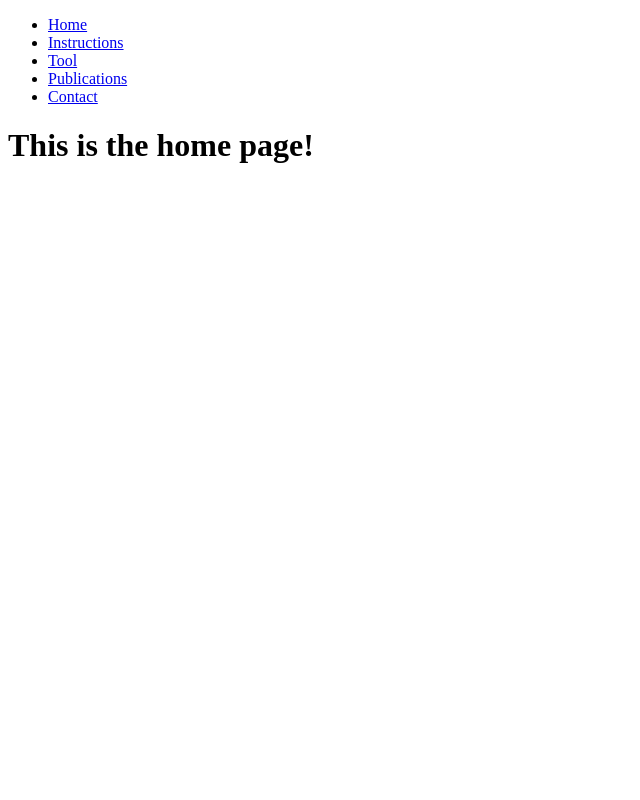
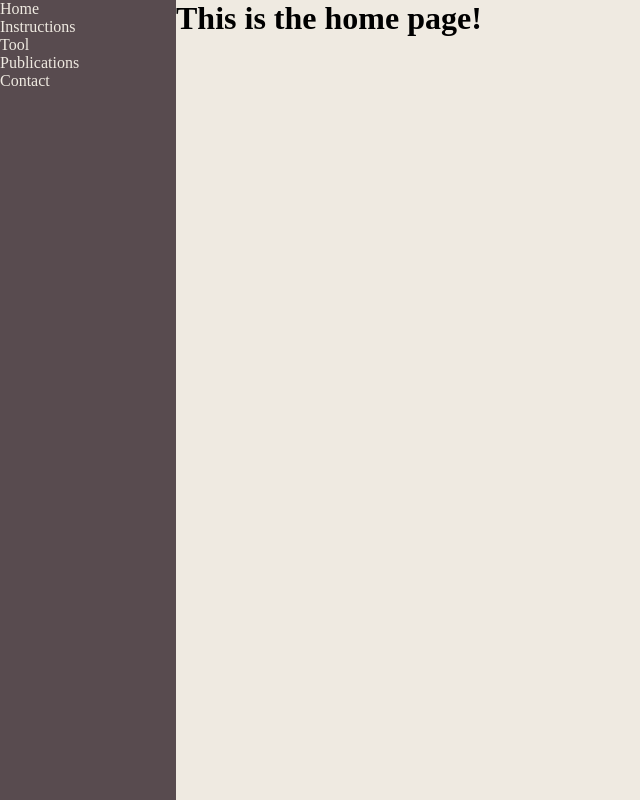
Before and after one commit to pharmbio/plaid-gui, a React (Create React App) app in the folder client/: page / in a window 1280 px wide. Shown: the whole page, without its empty margins (0-640 px from the left). Built offline with nearby package versions, Linux system fonts and the light colour scheme; the HTML template or start-up script is replaced by a standard one.

Commit message:
experimenting with layout using styled components

```diff
--- a/client/package.json
+++ b/client/package.json
@@ -11,6 +11,7 @@
     "react-dom": "^17.0.1",
     "react-router-dom": "^5.2.0",
     "react-scripts": "4.0.1",
+    "styled-components": "^5.2.1",
     "web-vitals": "^0.2.4"
   },
   "scripts": {
--- a/client/src/App.js
+++ b/client/src/App.js
@@ -1,9 +1,56 @@
-import Homepage from "./components/Homepage"
-import Navbar from "./components/Navbar"
+//import Homepage from "./components/Homepage";
+import Navbar from "./components/Navbar";
+import { BrowserRouter as Router, Route, Switch } from "react-router-dom";
+import styled, { createGlobalStyle } from "styled-components";
+
+const GlobalStyle = createGlobalStyle`
+/* Global Styles + CSS Reset can be added here */
+  *,
+  *:after,
+  *:before {
+    box-sizing: border-box;
+    margin: 0;
+    padding: 0;
+}
+html {
+  box-sizing: border-box;
+  background-color: #EFEAE1;
+}
+`;
+
+const GridWrapper = styled.div`
+  display: grid;
+  grid-template-columns: 22vh minmax(75vh, auto);
+`;
+
 const App = () => {
-  return <div className="App">
-  <Navbar/>
-  </div>
+  return (
+    <div className="App">
+      <GridWrapper>
+        <GlobalStyle />
+        <Router>
+          <Navbar />
+          <Switch>
+            <Route path="/instructions">
+              <h1>This is the instructions page!</h1>
+            </Route>
+            <Route path="/tool">
+              <h1>This is the tool page!</h1>
+            </Route>
+            <Route path="/publications">
+              <h1>This is the publications page!</h1>
+            </Route>
+            <Route path="/contacts">
+              <h1>This is the contact page!</h1>
+            </Route>
+            <Route path="/">
+              <h1>This is the home page!</h1>
+            </Route>
+          </Switch>
+        </Router>
+      </GridWrapper>
+    </div>
+  );
 };
 
 export default App;
--- a/client/src/components/Navbar/Navbar.jsx
+++ b/client/src/components/Navbar/Navbar.jsx
@@ -1,47 +1,40 @@
 import React from "react";
-import { BrowserRouter as Router, Route, Switch, Link } from "react-router-dom";
+import { Link } from "react-router-dom";
+import styled from "styled-components";
+
+const SideBar = styled.nav`
+  background-color: #584b4f;
+  height: 100vh;
+`;
+const LinkItem = styled.li`
+  list-style: none;
+`;
+const NavLink = styled(Link)`
+  color: #efeae1;
+  text-decoration: none;
+`;
 
 const Navbar = () => {
   return (
-    <Router>
-      <nav>
-        <ul>
-          <li>
-            <Link to="/">Home</Link>
-          </li>
-          <li>
-            <Link to="/instructions">Instructions</Link>
-          </li>
-          <li>
-            <Link to="/tool">Tool</Link>
-          </li>
-          <li>
-            <Link to="/publications">Publications</Link>
-          </li>
-          <li>
-            <Link to="/contact">Contact</Link>
-          </li>
-        </ul>
-      </nav>
-      <Switch>
-        <Route path="/instructions">
-        # TODO: Here goes the real component etc..
-          <h1>This is the instructions page!</h1>
-        </Route>
-        <Route path="/tool">
-          <h1>This is the tool page!</h1>
-        </Route>
-        <Route path="/publications">
-          <h1>This is the publications page!</h1>
-        </Route>
-        <Route path="/contacts">
-          <h1>This is the contact page!</h1>
-        </Route>
-        <Route path="/">
-          <h1>This is the home page!</h1>
-        </Route>
-      </Switch>
-    </Router>
+    <SideBar>
+      <ul>
+        <LinkItem>
+          <NavLink to="/">Home</NavLink>
+        </LinkItem>
+        <LinkItem>
+          <NavLink to="/instructions">Instructions</NavLink>
+        </LinkItem>
+        <LinkItem>
+          <NavLink to="/tool">Tool</NavLink>
+        </LinkItem>
+        <LinkItem>
+          <NavLink to="/publications">Publications</NavLink>
+        </LinkItem>
+        <LinkItem>
+          <NavLink to="/contact">Contact</NavLink>
+        </LinkItem>
+      </ul>
+    </SideBar>
   );
 };
 
```
Also changed, not shown: 1 other file (tests, documents, lock files or other folders).
